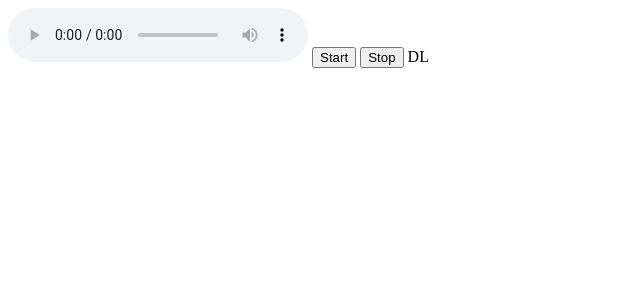
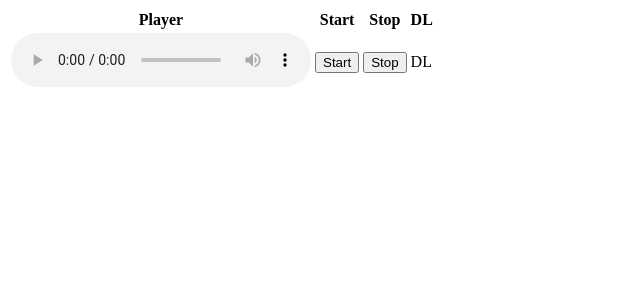
Before and after one commit to toma-sayaka-0191/gijiroku-generator, a Flask app: page / in a window 1280 px wide. Shown: the top 300 px of the page, without its empty margins (0-640 px from the left). Run offline with Flask 2, Linux system fonts and the light colour scheme.

Commit message:
202112291407

```diff
--- a/static/js/main.js
+++ b/static/js/main.js
@@ -16,7 +16,6 @@ startButton.addEventListener('click', function () {
 // stop button
 stopButton.addEventListener('click', function () {
     const url = recorder.stop()
-    console.log(url)
     player.src = url
     dla.href = url
     dla.download = 'test.wav';
--- a/templates/index.html
+++ b/templates/index.html
@@ -6,10 +6,24 @@
     <title>Document</title>
 </head>
 <body>
-    <audio id="player" controls src=""></audio>
-    <button id="start">Start</button>
-    <button id="stop">Stop</button>
-    <a id="dl">DL</a>
+    <table>
+        <thead>
+            <tr>
+                <th>Player</th>
+                <th>Start</th>
+                <th>Stop</th>
+                <th>DL</th>
+            </tr>
+        </thead>
+        <tbody>
+            <tr>
+                <td><audio id="player" controls src=""></audio></td>
+                <td><button id="start">Start</button></td>
+                <td><button id="stop">Stop</button></td>
+                <td><a id="dl">DL</a></td>
+            </tr>
+        </tbody>
+    </table>
     <script src="../static/js/main.js" type="module"></script>
 </body>
 </html>
```
